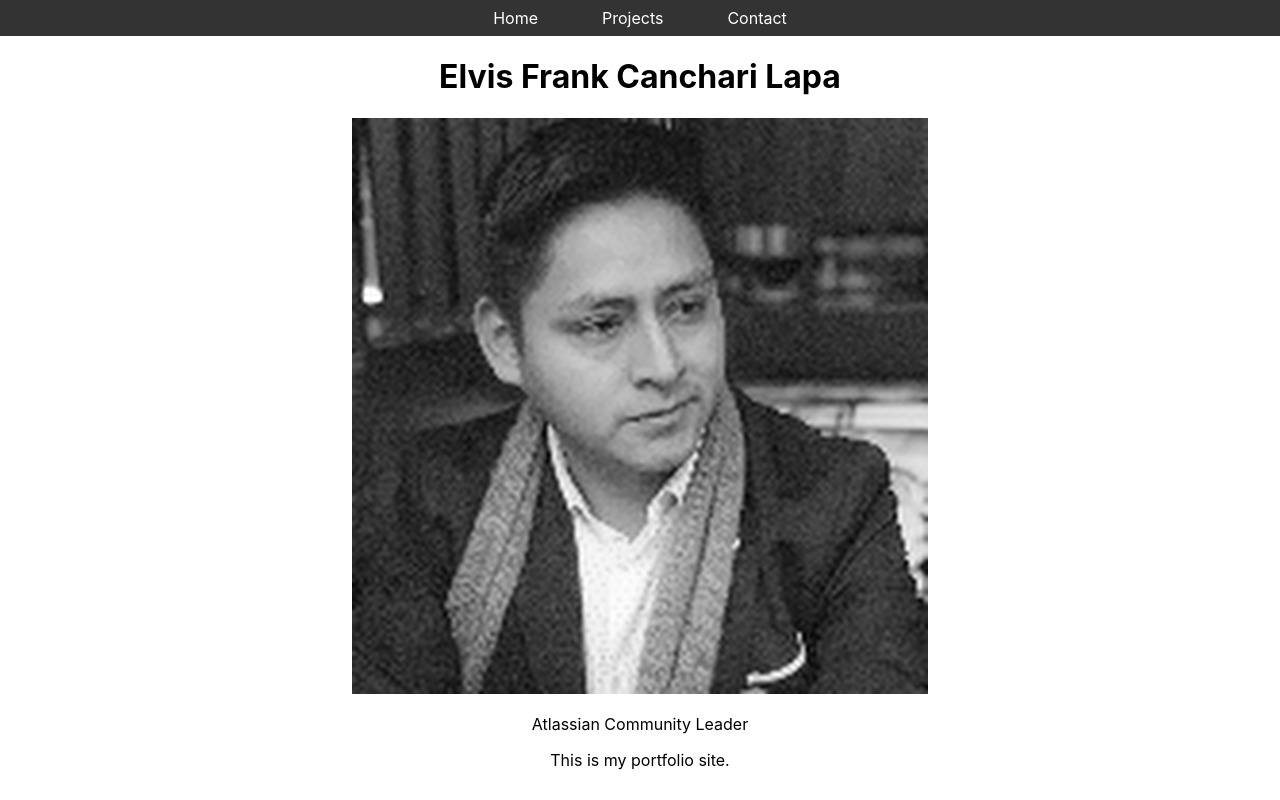
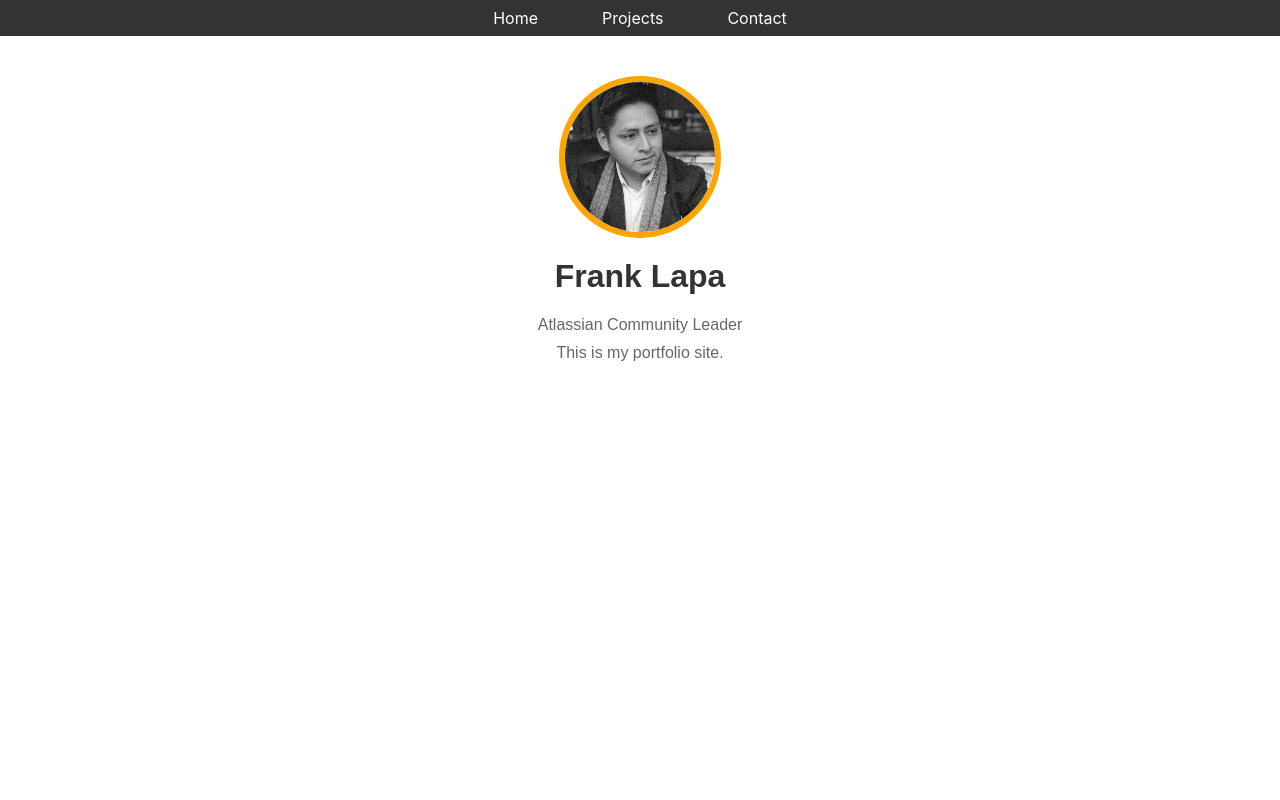
Before and after one commit to efcanchari/react-portfolio, a React (Create React App) app: page / in a window 1280 px wide. Built offline with nearby package versions, Linux system fonts and the light colour scheme.

Commit message:
Add HomePage.css

```diff
--- /dev/null
+++ b/src/HomePage.css
@@ -0,0 +1,25 @@
+.home-page {
+    text-align: center; /* Center everything */
+    padding: 20px; /* Add padding for spacing */
+    font-family: 'Arial', sans-serif; /* Use a simple, clean font */
+}
+
+.home-page h1 {
+    color: #333; /* Dark text color */
+    margin-top: 20px; /* Space above the name */
+}
+
+.home-page img {
+    width: 150px; /* Set the image width */
+    height: 150px; /* Set the image height to the same as width to maintain aspect ratio */
+    border-radius: 50%; /* Make the image round */
+    object-fit: cover; /* Ensure the image covers the area without being distorted */
+    border: 6px solid orange; /* Adjust the border thickness and color to match your design */
+    display: block; /* Change display to block to allow margin auto to center the image */
+    margin: 20px auto; /* Center the image horizontally */
+}
+
+.home-page p {
+    color: #666; /* Lighter text color for the paragraphs */
+    margin: 10px 0; /* Spacing between paragraphs */
+}
--- a/src/HomePage.js
+++ b/src/HomePage.js
@@ -1,13 +1,14 @@
 import React, { Component } from 'react';
 import profile from './frank-profile.png';
+import './HomePage.css';
 
 class HomePage extends Component {
     render() {
         return (
-            <div>
-                <h1>Elvis Frank Canchari Lapa</h1>
+            <div className="home-page">
                 <img src={profile} alt="Frank Lapa" />
-                <p>Atlassian Community Leader</p>
+                <h1>Frank Lapa</h1>
+                <p className="brand-statement">Atlassian Community Leader</p>
                 <p>This is my portfolio site.</p>
             </div>
         );
```
